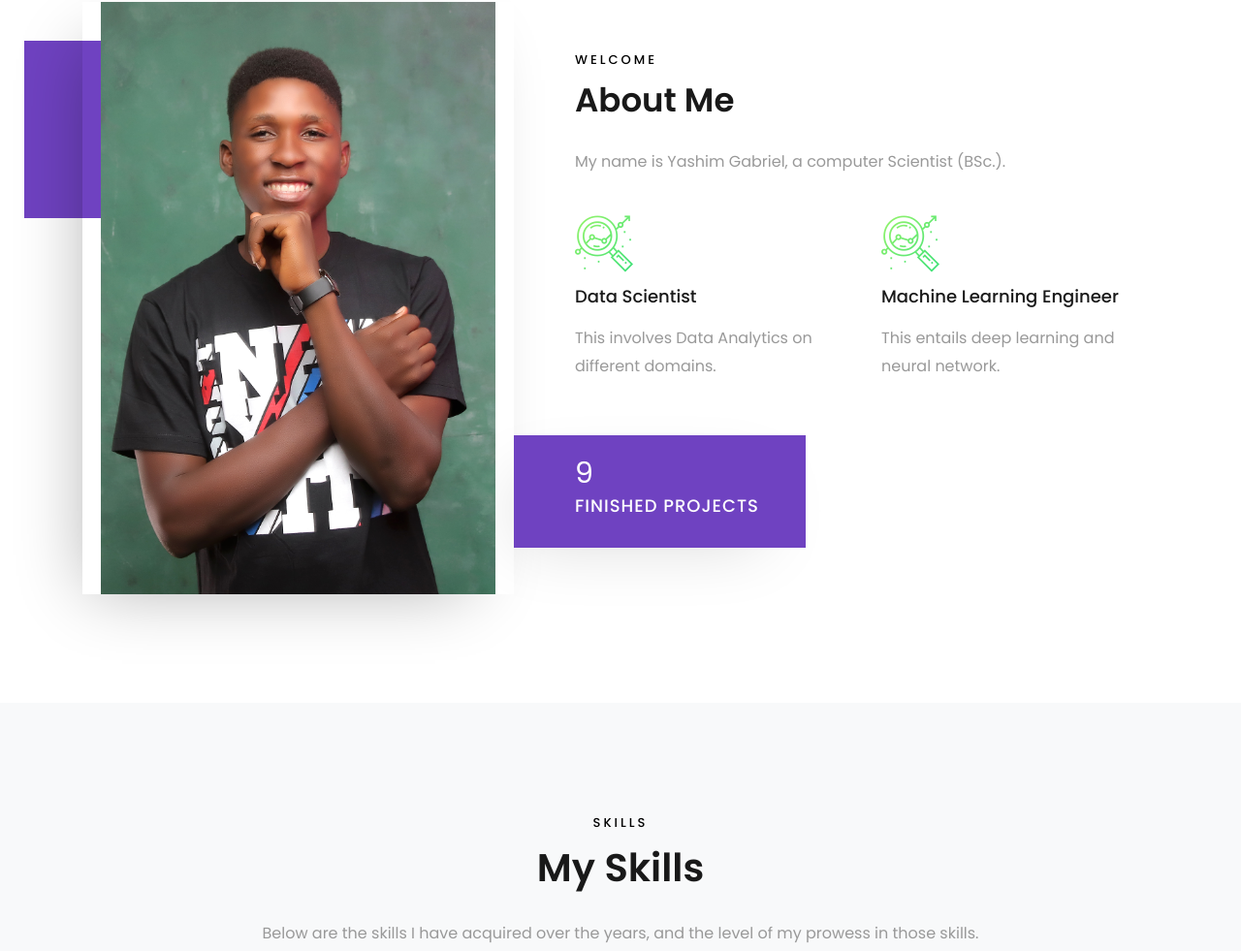
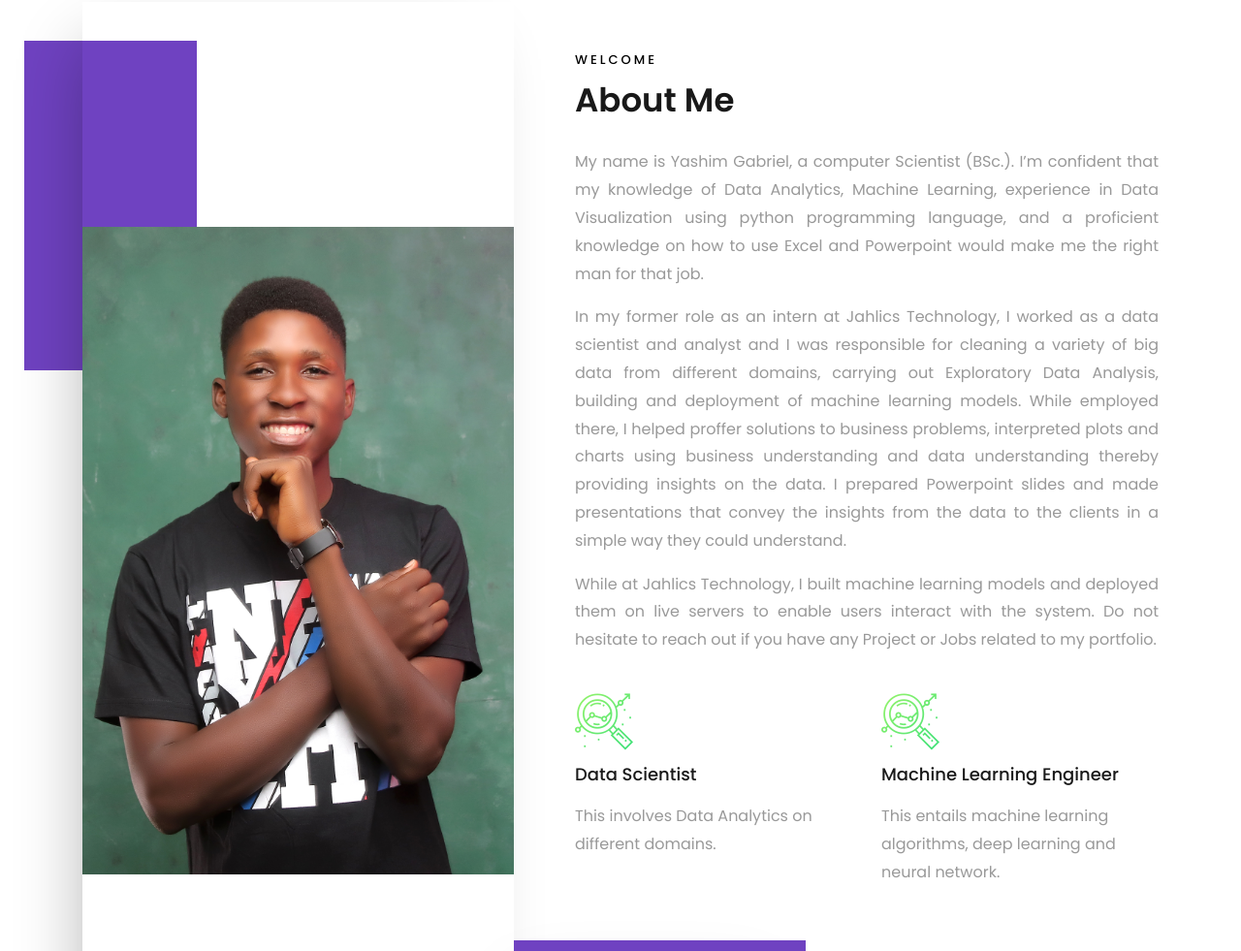
Before and after one commit to Gabriel-Yashim/Gabriel-Yashim.github.io, a plain HTML site: page index.html in a window 1280 px wide. Shown: the part 860-1841 px from the top of the page at 97% size. Drawn offline with Linux system fonts and the light colour scheme; files whose address does not match are found by name.

Commit message:
Update index.html

```diff
--- a/index.html
+++ b/index.html
@@ -119,7 +119,25 @@
 						<div class="col-md-12 heading-section ftco-animate">
 							<span class="subheading">Welcome</span>
 							<h2 class="mb-4" style="font-size: 34px; text-transform: capitalize;">About Me</h2>
-							<p> My name is Yashim Gabriel, a computer Scientist (BSc.).</p>
+							<p style="text-align: justify;"> My name is Yashim Gabriel, a computer Scientist (BSc.). I’m
+								confident that my
+								knowledge of Data Analytics, Machine Learning, experience in Data Visualization using
+								python programming language, and a proficient knowledge on how to use Excel and
+								Powerpoint would make me the right man for that job.</p>
+							<p style="text-align: justify;">In my former role as an intern at Jahlics Technology, I
+								worked as a data scientist and
+								analyst and I was responsible for cleaning a variety of big data from different domains,
+								carrying out Exploratory Data Analysis, building and deployment of machine learning
+								models. While employed there, I helped proffer solutions to business problems,
+								interpreted plots and charts using business understanding and data understanding thereby
+								providing insights on the data. I prepared Powerpoint slides and made presentations that
+								convey the insights from the data to the clients in a simple way they could understand.
+							</p>
+							<p style="text-align: justify;">While at Jahlics
+								Technology, I built machine learning models and deployed them on live servers to enable
+								users interact with the system. Do not hesitate to reach out if you have any
+								Project or Jobs related to my portfolio.</p>
+							</p>
 						</div>
 					</div>
 					<div class="row">
@@ -137,7 +155,7 @@
 								<div class="icon"><span class="flaticon-analysis"></span></div>
 								<div class="media-body">
 									<h3 class="heading mb-3">Machine Learning Engineer</h3>
-									<p>This entails deep learning and neural network.</p>
+									<p>This entails machine learning algorithms, deep learning and neural network.</p>
 								</div>
 							</div>
 						</div>
@@ -515,6 +533,8 @@
 							<li class="ftco-animate"><a
 									href="https://www.linkedin.com/in/gabriel-yashim-726bb1218/"><span
 										class="icon-linkedin"></span></a></li>
+							<li class="ftco-animate"><a href="https://github.com/Gabriel-Yashim/"><span
+										class="icon-github"></span></a></li>
 						</ul>
 					</div>
 				</div>
@@ -569,8 +589,7 @@
 						Copyright &copy;
 						<script>document.write(new Date().getFullYear());</script> All rights reserved |
 						Gabriel_-_Yashim
-						<i class="icon-heart color-danger" aria-hidden="true"></i> by <a href="https://colorlib.com"
-							target="_blank">Me</a>
+						<i class="icon-heart color-danger" aria-hidden="true"></i> <a href="#" target="_blank"></a>
 						<!-- Link back to Colorlib can't be removed. Template is licensed under CC BY 3.0. -->
 					</p>
 				</div>
```
